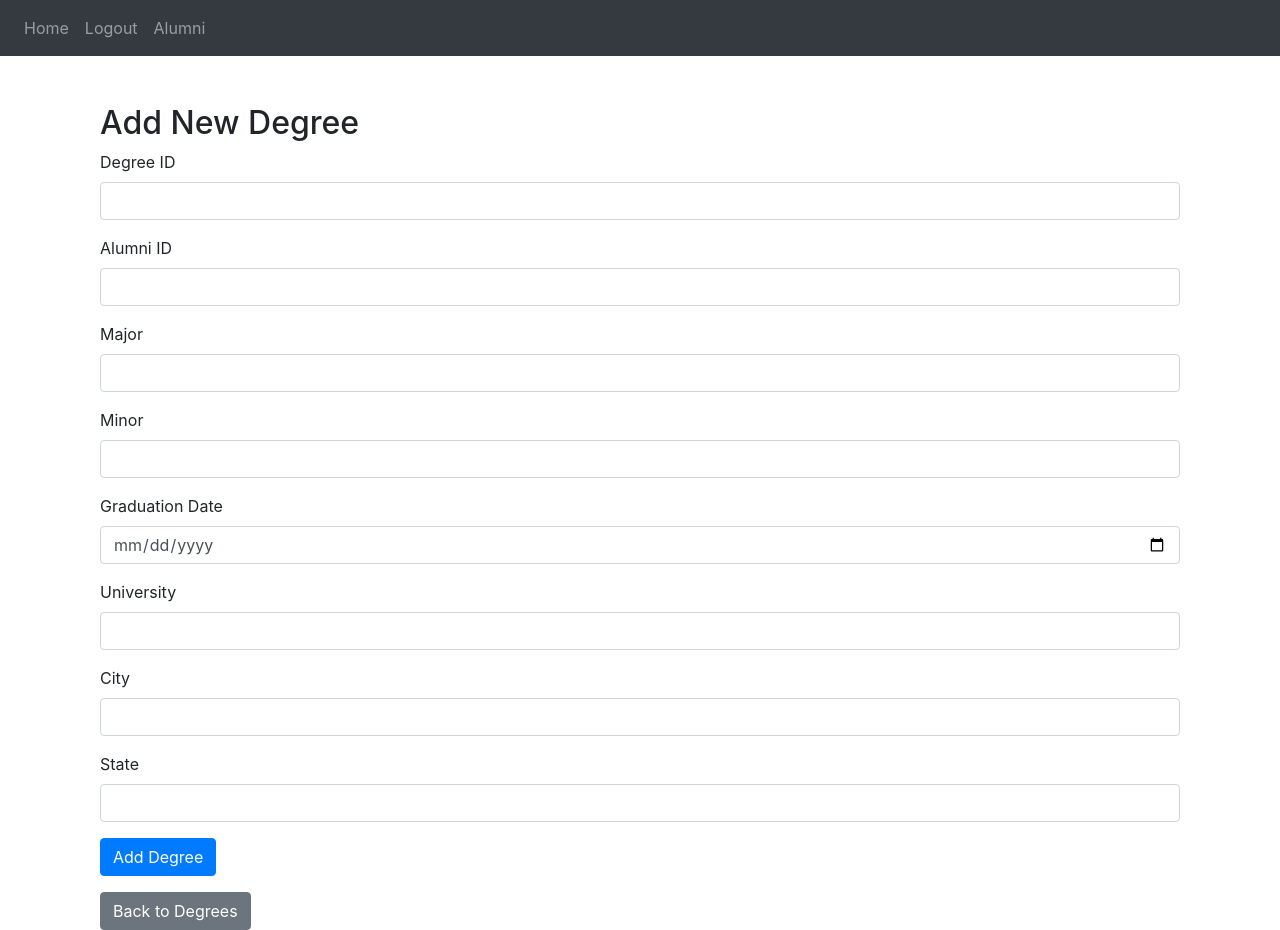
After one commit to nigelkaganzi/IS-Capstone-Group-9, a Flask app: page /alumni/1/degrees/add in a window 1280 px wide. The commit adds this page. Run offline with Flask 3, Linux system fonts and the light colour scheme; the visitor is signed in with stand-in values (Sample User, id 1); data that the repository does not hold is empty; parts of the project's set-up code (start-up, migrations or seed data) failed here and were passed over; some libraries are stand-ins or nearby versions.

Commit message:
Degree CRUD
Degree CRUD complete

```diff
--- a/website/forms.py
+++ b/website/forms.py
@@ -50,11 +50,16 @@ class EmploymentForm(FlaskForm):
     currentYN = SelectField('Currently Employed', choices=[('Y', 'Yes'), ('N', 'No')], validators=[DataRequired()])
     notes = TextAreaField('Notes', validators=[Optional(), Length(max=100)])
     submit=SubmitField('Submit')
+
 class DegreeForm(FlaskForm):
-    degree_type = StringField('Degree Type', validators=[DataRequired()])
-    field_of_study = StringField('Field of Study', validators=[DataRequired()])
-    institution = StringField('Institution', validators=[DataRequired()])
-    graduation_year = DateField('Graduation Year', validators=[DataRequired()])  # Consider using IntegerField
+    degreeID = IntegerField('Degree ID', validators=[DataRequired()])
+    alumniID = IntegerField('Alumni ID', validators=[DataRequired()])
+    major = StringField('Major', validators=[DataRequired(), Length(max=50)])
+    minor = StringField('Minor', validators=[Optional(), Length(max=50)])
+    graduationDT = DateField('Graduation Date', format='%Y-%m-%d', validators=[Optional()])
+    university = StringField('University', validators=[Optional(), Length(max=100)])
+    city = StringField('City', validators=[Optional(), Length(max=50)])
+    state = StringField('State', validators=[Optional(), Length(max=2)])
     submit = SubmitField('Submit')
 
 class SkillsetForm(FlaskForm):
--- a/website/models.py
+++ b/website/models.py
@@ -39,7 +39,7 @@ class Alumni(db.Model):
 
 class Address(db.Model):
     __tablename__ = 'address'
-    addressID = db.Column(db.Integer, primary_key=True,autoincrement=True)
+    addressID = db.Column(db.Integer, primary_key=True,)
     alumniID = db.Column(db.Integer, db.ForeignKey('alumni.alumniID'), nullable=False)
     address = db.Column(db.String(50))
     city = db.Column(db.String(50))
--- /dev/null
+++ b/website/templates/add_degree.html
@@ -0,0 +1,37 @@
+{% extends "base.html" %}
+{% block title %}Add Degree{% endblock %}
+
+{% block content %}
+<div class="container mt-5">
+    <h2>Add New Degree</h2>
+    <form method="POST">
+        {{ form.hidden_tag() }}
+        <div class="form-group">
+            {{ form.degreeID.label }} {{ form.degreeID(class='form-control') }}
+        </div>
+        <div class="form-group">
+            {{ form.alumniID.label }} {{ form.alumniID(class='form-control') }}
+        </div>
+        <div class="form-group">
+            {{ form.major.label }} {{ form.major(class='form-control') }}
+        </div>
+        <div class="form-group">
+            {{ form.minor.label }} {{ form.minor(class='form-control') }}
+        </div>
+        <div class="form-group">
+            {{ form.graduationDT.label }} {{ form.graduationDT(class='form-control') }}
+        </div>
+        <div class="form-group">
+            {{ form.university.label }} {{ form.university(class='form-control') }}
+        </div>
+        <div class="form-group">
+            {{ form.city.label }} {{ form.city(class='form-control') }}
+        </div>
+        <div class="form-group">
+            {{ form.state.label }} {{ form.state(class='form-control') }}
+        </div>
+        <button type="submit" class="btn btn-primary">Add Degree</button>
+    </form>
+    <a href="{{ url_for('views.view_degrees', alumni_id=alumni_id) }}" class="btn btn-secondary mt-3">Back to Degrees</a>
+</div>
+{% endblock %}
--- a/website/templates/alumni_profile.html
+++ b/website/templates/alumni_profile.html
@@ -25,5 +25,6 @@
     <h3 class="mt-4">Related Information</h3>
     <a href="{{ url_for('views.view_addresses',alumni_id=alumni.alumniID) }}" class="btn btn-primary">View Addresses</a>
     <a href="{{ url_for('views.view_employment', alumni_id=alumni.alumniID) }}" class="btn btn-primary">View Employment</a>
+    <a href="{{ url_for('views.view_degrees', alumni_id=alumni.alumniID) }}" class="btn btn-primary">View Degrees</a>
 </div>
 {% endblock %}
--- a/website/views.py
+++ b/website/views.py
@@ -239,3 +239,53 @@ def delete_employment(id):
     db.session.commit()
     flash('Employment deleted successfully!', 'success')
     return redirect(url_for('views.view_employment', alumni_id=employment.alumniID))
+
+# Degree Page Functions
+@views.route('/alumni/<int:alumni_id>/degrees', methods=['GET'])
+@login_required
+def view_degrees(alumni_id):
+    alumni = Alumni.query.get_or_404(alumni_id)
+    degrees = Degree.query.filter_by(alumniID=alumni_id).all()
+    return render_template('view_degrees.html', degrees=degrees, alumni=alumni, alumni_id=alumni_id, user=current_user)
+
+@views.route('/alumni/<int:alumni_id>/degrees/add', methods=['GET', 'POST'])
+@login_required
+def add_degree(alumni_id):
+    form = DegreeForm()
+    if form.validate_on_submit():
+        new_degree = Degree(
+            alumniID=alumni_id,
+            degreeID=form.degreeID.data,
+            major=form.major.data,
+            minor=form.minor.data,
+            graduationDT=form.graduationDT.data,
+            university=form.university.data,
+            city=form.city.data,
+            state=form.state.data
+        )
+        db.session.add(new_degree)
+        db.session.commit()
+        flash('New degree added successfully!', 'success')
+        return redirect(url_for('views.view_degrees', alumni_id=alumni_id))
+    return render_template('add_degree.html', form=form, alumni_id=alumni_id, user=current_user)
+
+@views.route('/degree/<int:id>/update', methods=['GET', 'POST'])
+@login_required
+def update_degree(id):
+    degree = Degree.query.get_or_404(id)
+    form = DegreeForm(obj=degree)
+    if form.validate_on_submit():
+        form.populate_obj(degree)
+        db.session.commit()
+        flash('Degree updated successfully!', 'success')
+        return redirect(url_for('views.view_degrees', alumni_id=degree.alumniID))
+    return render_template('update_degree.html', form=form, degree=degree, user=current_user)
+
+@views.route('/degree/<int:id>/delete', methods=['POST'])
+@login_required
+def delete_degree(id):
+    degree = Degree.query.get_or_404(id)
+    db.session.delete(degree)
+    db.session.commit()
+    flash('Degree deleted successfully!', 'success')
+    return redirect(url_for('views.view_degrees', alumni_id=degree.alumniID))
```
Also changed, not shown: website/templates/degree.html (deleted, +0 -16 lines), website/templates/donations.html (deleted, +0 -14 lines), website/templates/skillset.html (deleted, +0 -14 lines), website/templates/update_degree.html (added, +34 -0 lines), website/templates/view_degree.html (deleted, +0 -23 lines), website/templates/view_degrees.html (added, +26 -0 lines).
